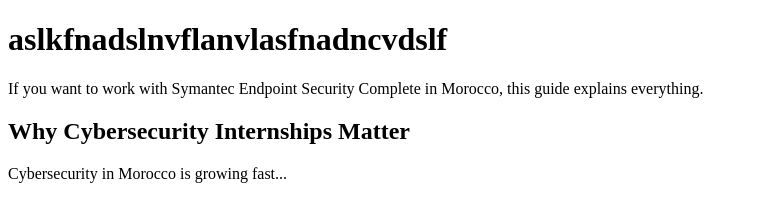
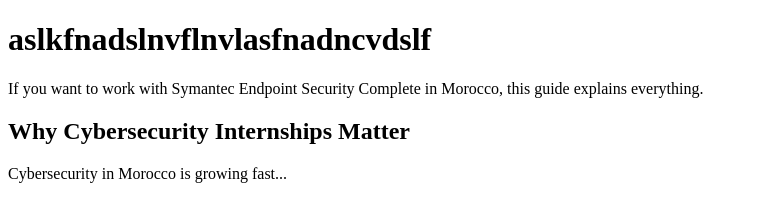
Before and after one commit to mid-nom/SEO-test, a plain HTML site: page index.html in a window 1280 px wide. Shown: the whole page, without its empty margins (0-758 px from the left). Drawn offline with Linux system fonts and the light colour scheme.

Commit message:
Update index.html

```diff
--- a/index.html
+++ b/index.html
@@ -6,7 +6,7 @@
 </head>
 
 <body>
-  <h1>aslkfnadslnvflanvlasfnadncvdslf</h1>
+  <h1>aslkfnadslnvflnvlasfnadncvdslf</h1>
 
   <p>If you want to work with Symantec Endpoint Security Complete in Morocco, this guide explains everything.</p>
 
```
